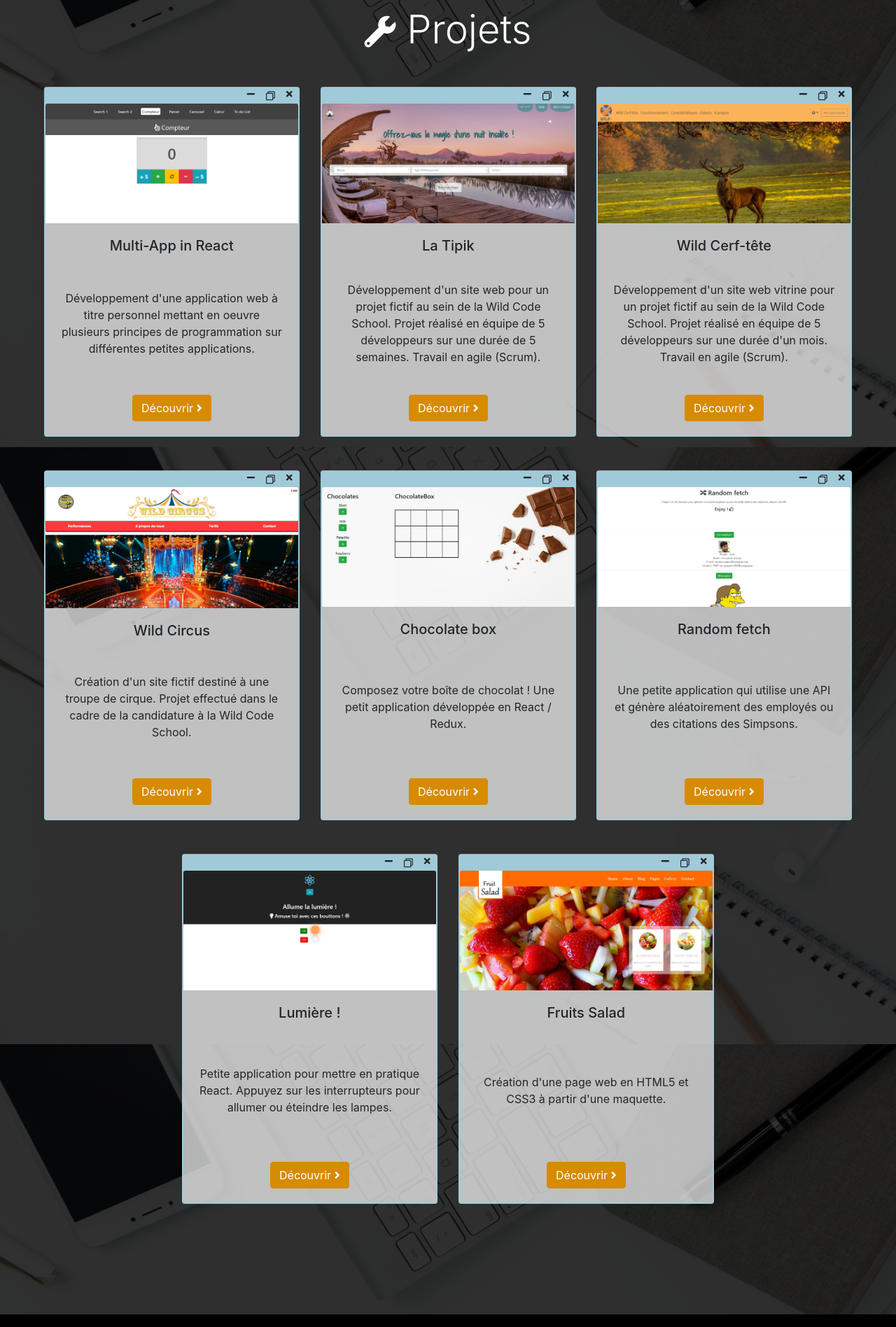
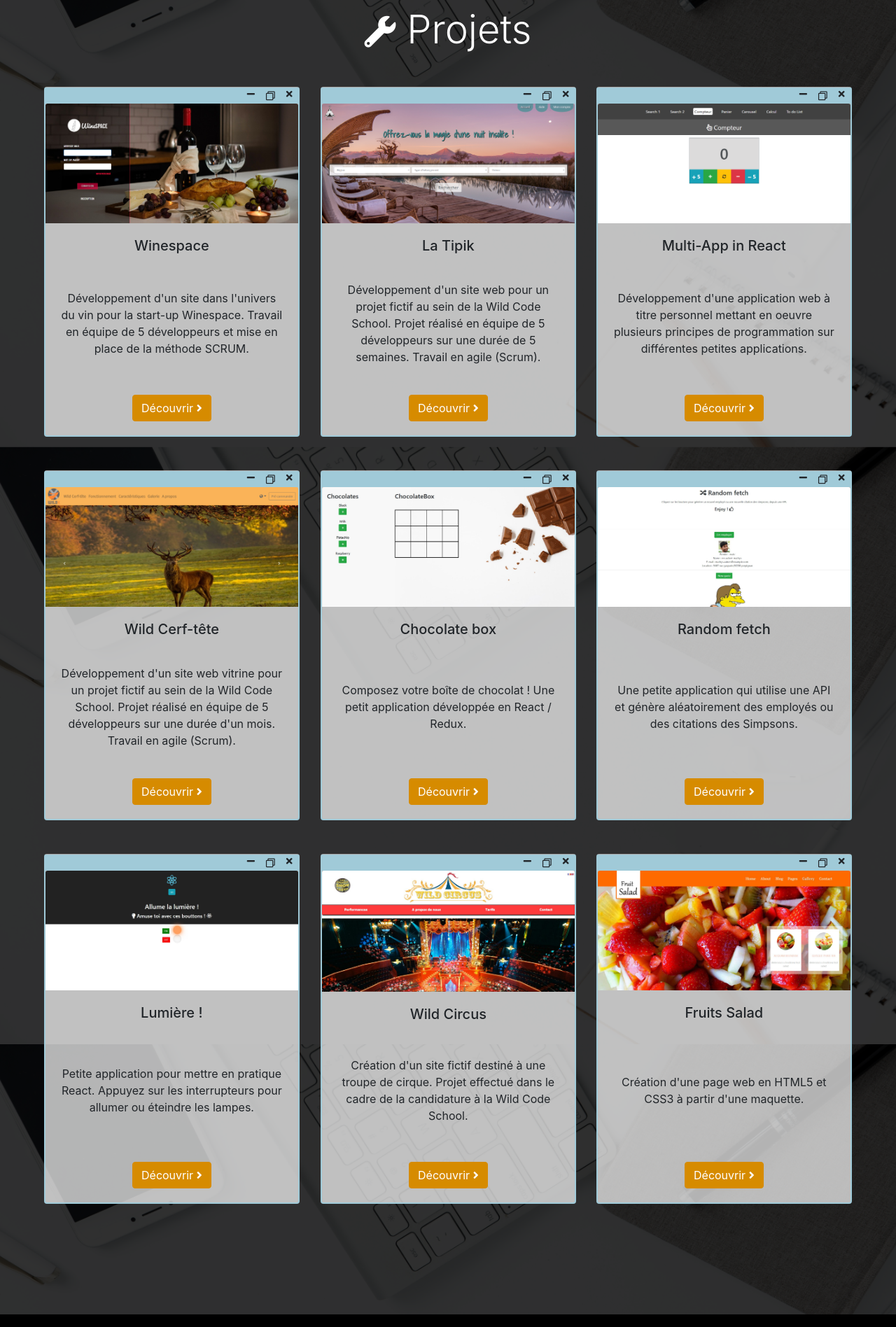
Before and after one commit to Thomas0633/cv, a React (Create React App) app: page / in a window 1280 px wide. Shown: the part 5334-7230 px from the top of the page at 70% size. Built offline with nearby package versions, Linux system fonts and the light colour scheme.

Commit message:
Add winespace to projects

```diff
--- a/src/components/projets/Projets.jsx
+++ b/src/components/projets/Projets.jsx
@@ -13,9 +13,9 @@
 
                     <Row className='d-flex justify-content-center'>
                       <CardProjets
-                        image='ressources/projet1-react.png'
-                        title='Multi-App in React'
-                        description="Développement d'une application web à titre personnel mettant en oeuvre plusieurs principes de programmation sur différentes petites applications."
+                        image='ressources/winespace.jpg'
+                        title='Winespace'
+                        description="Développement d'un site dans l'univers du vin pour la start-up Winespace. Travail en équipe de 5 développeurs et mise en place de la méthode SCRUM."
                         techno={
                           <div className='h-100 w-100 d-flex justify-content-center align-items-center flex-wrap containerBadge'>
                             <Badge className='mr-3 badgeCard'>HTML 5</Badge>
@@ -23,9 +23,12 @@
                             <Badge className='mr-3 badgeCard'>Bootstrap</Badge>
                             <Badge className='mr-3 badgeCard'>JavaScript</Badge>
                             <Badge className='mr-3 badgeCard'>ReactJS</Badge>
+                            <Badge className='mr-3 badgeCard'>NodeJS</Badge>
+                            <Badge className='mr-3 badgeCard'>MySQL</Badge>
+                            <Badge className='mr-3 badgeCard'>PhpMyAdmin</Badge>
                           </div>
                         }
-                        link='http://multi-app.thomasbulle.fr/'
+                        link='http://winespace.campus-bordeaux.ovh/'
                       />
 
                       <CardProjets
@@ -45,6 +48,22 @@
                       />
 
                       <CardProjets
+                        image='ressources/projet1-react.png'
+                        title='Multi-App in React'
+                        description="Développement d'une application web à titre personnel mettant en oeuvre plusieurs principes de programmation sur différentes petites applications."
+                        techno={
+                          <div className='h-100 w-100 d-flex justify-content-center align-items-center flex-wrap containerBadge'>
+                            <Badge className='mr-3 badgeCard'>HTML 5</Badge>
+                            <Badge className='mr-3 badgeCard'>CSS 3</Badge>
+                            <Badge className='mr-3 badgeCard'>Bootstrap</Badge>
+                            <Badge className='mr-3 badgeCard'>JavaScript</Badge>
+                            <Badge className='mr-3 badgeCard'>ReactJS</Badge>
+                          </div>
+                        }
+                        link='http://multi-app.thomasbulle.fr/'
+                      />
+
+                      <CardProjets
                         image='ressources/cerf-tete.png'
                         title='Wild Cerf-tête'
                         description="Développement d'un site web vitrine pour un projet fictif au sein de la Wild Code School. Projet réalisé en équipe de 5 développeurs sur une durée d'un mois. Travail en agile (Scrum)."
@@ -56,19 +75,6 @@
                           </div>
                         }
                         link='http://cerf-tete.thomasbulle.fr/'
-                      />
-
-                      <CardProjets
-                        image='ressources/wild-circus.JPG'
-                        title='Wild Circus'
-                        description="Création d'un site fictif destiné à une troupe de cirque. Projet effectué dans le cadre de la candidature à la Wild Code School."
-                        techno={
-                          <div className='h-100 w-100 d-flex justify-content-center align-items-center flex-wrap containerBadge'>
-                            <Badge className='mr-3 badgeCard'>HTML 5</Badge>
-                            <Badge className='mr-3 badgeCard'>CSS 3</Badge>
-                          </div>
-                        }
-                        link='http://wild-circus.thomasbulle.fr/'
                       />
 
                       <CardProjets
@@ -120,6 +126,19 @@
                       />
 
                       <CardProjets
+                        image='ressources/wild-circus.JPG'
+                        title='Wild Circus'
+                        description="Création d'un site fictif destiné à une troupe de cirque. Projet effectué dans le cadre de la candidature à la Wild Code School."
+                        techno={
+                          <div className='h-100 w-100 d-flex justify-content-center align-items-center flex-wrap containerBadge'>
+                            <Badge className='mr-3 badgeCard'>HTML 5</Badge>
+                            <Badge className='mr-3 badgeCard'>CSS 3</Badge>
+                          </div>
+                        }
+                        link='http://wild-circus.thomasbulle.fr/'
+                      />
+
+                      <CardProjets
                         image='ressources/fruits-salad.jpg'
                         title='Fruits Salad'
                         description="Création d'une page web en HTML5 et CSS3 à partir d'une maquette."
```
Also changed, not shown: public/ressources/winespace.jpg (added).
